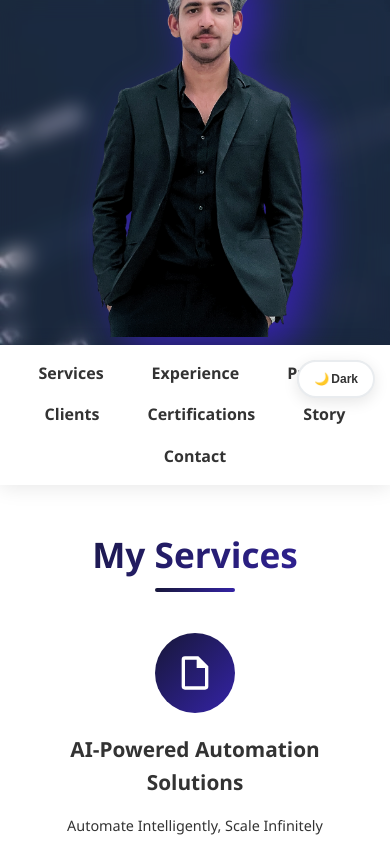
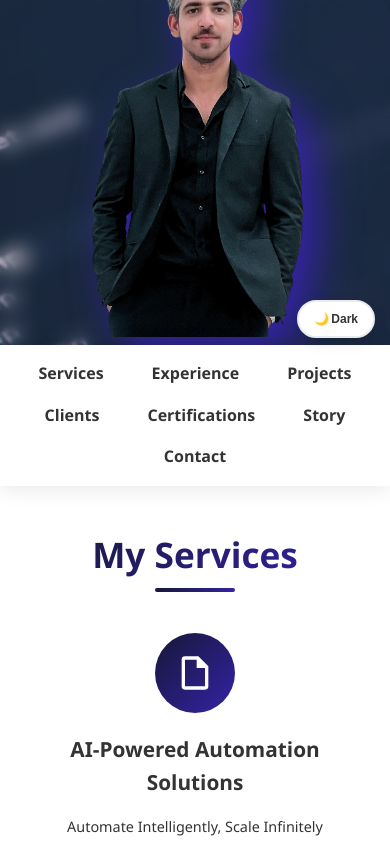
Before and after one commit to FurqanAfridi/portfolio, a plain HTML site: page index.html in a window 390 px wide. Shown: the part 852-1696 px from the top of the page. Drawn offline with Linux system fonts and the light colour scheme.

Commit message:
Update index.html

```diff
--- a/index.html
+++ b/index.html
@@ -1116,7 +1116,7 @@
         @media (max-width: 768px) {
 
         .theme-toggle {
-                top: 15px;
+                top: -45px;
                 right: 15px;
                 padding: 10px 15px;
                 font-size: 12px;
@@ -2244,76 +2244,6 @@
 
     </section>
 
-<!--
-    <section id="skills">
-        <div class="container">
-            <h2 class="section-title">Technical Skills</h2>
-            <div class="skills-grid">
-                <div class="skill-category">
-                    <h3><i class="fas fa-code"></i> Programming Languages</h3>
-                    <div class="skill-tags">
-                        <span class="skill-tag">Python</span>
-                        <span class="skill-tag">SQL</span>
-                        <span class="skill-tag">C++</span>
-                        <span class="skill-tag">JavaScript</span>
-                    </div>
-                </div>
-                <div class="skill-category">
-                    <h3><i class="fas fa-chart-line"></i> Data Science & ML</h3>
-                    <div class="skill-tags">
-                        <span class="skill-tag">Pandas</span>
-                        <span class="skill-tag">NumPy</span>
-                        <span class="skill-tag">Scikit-learn</span>
-                        <span class="skill-tag">TensorFlow</span>
-                        <span class="skill-tag">Matplotlib</span>
-                        <span class="skill-tag">Seaborn</span>
-                    </div>
-                </div>
-                <div class="skill-category">
-                    <h3><i class="fas fa-database"></i> Data Engineering</h3>
-                    <div class="skill-tags">
-                        <span class="skill-tag">ETL Pipelines</span>
-                        <span class="skill-tag">Data Warehousing</span>
-                        <span class="skill-tag">Apache Spark</span>
-                        <span class="skill-tag">Data Cleaning</span>
-                        <span class="skill-tag">RDBMS</span>
-                    </div>
-                </div>
-                <div class="skill-category">
-                    <h3><i class="fas fa-cloud"></i> Cloud & Tools</h3>
-                    <div class="skill-tags">
-                        <span class="skill-tag">Microsoft Azure</span>
-                        <span class="skill-tag">Git</span>
-                        <span class="skill-tag">Docker</span>
-                        <span class="skill-tag">Tableau</span>
-                        <span class="skill-tag">Excel</span>
-                        <span class="skill-tag">APIs</span>
-                    </div>
-                </div>
-                <div class="skill-category">
-                    <h3><i class="fas fa-robot"></i> Automation & Web</h3>
-                    <div class="skill-tags">
-                        <span class="skill-tag">Web Scraping</span>
-                        <span class="skill-tag">Process Automation</span>
-                        <span class="skill-tag">Workflow Optimization</span>
-                        <span class="skill-tag">REST APIs</span>
-                        <span class="skill-tag">Task Scheduling</span>
-                    </div>
-                </div>
-                <div class="skill-category">
-                    <h3><i class="fas fa-cogs"></i> Methodologies</h3>
-                    <div class="skill-tags">
-                        <span class="skill-tag">Agile</span>
-                        <span class="skill-tag">Scrum</span>
-                        <span class="skill-tag">Statistical Analysis</span>
-                        <span class="skill-tag">Predictive Modeling</span>
-                        <span class="skill-tag">Data Ethics</span>
-                    </div>
-                </div>
-            </div>
-        </div>
-    </section>
--->
     <section id="experience">
         <div class="container">
             <h2 class="section-title">Professional Experience</h2>
```
